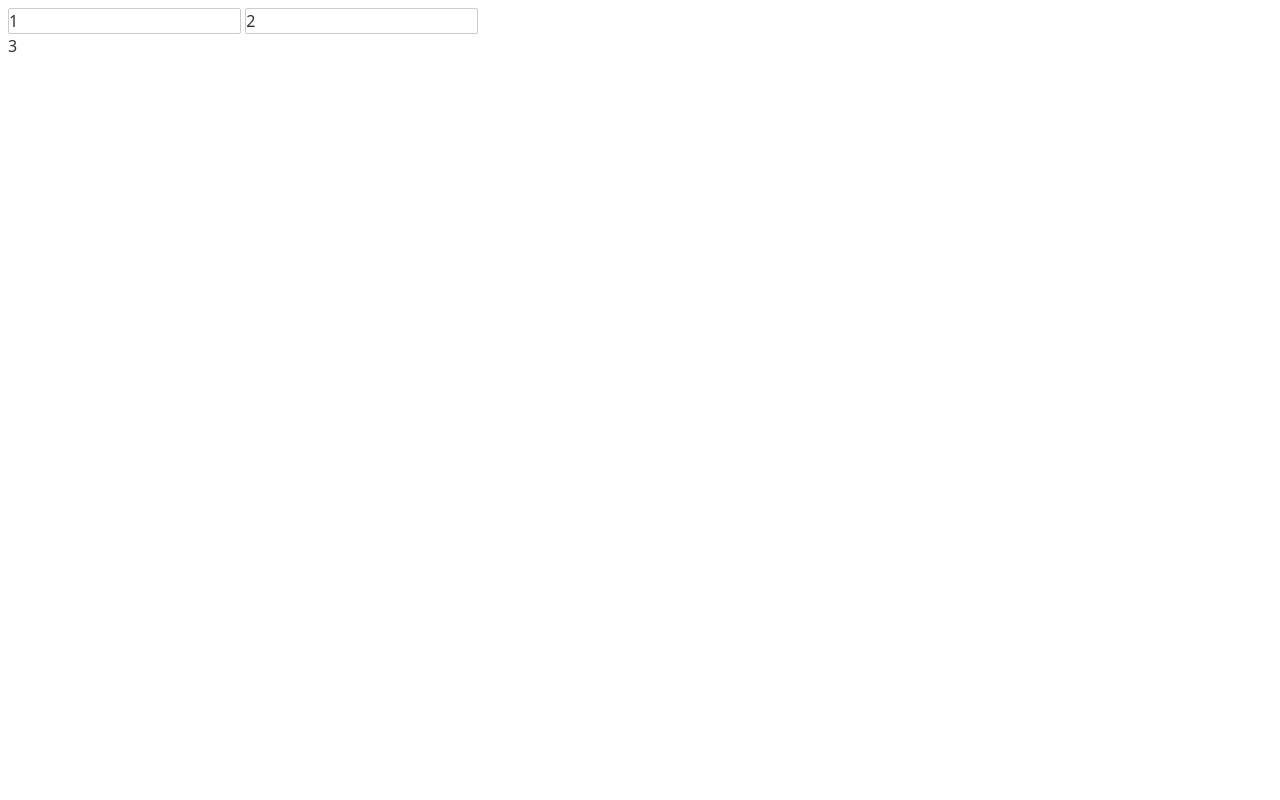
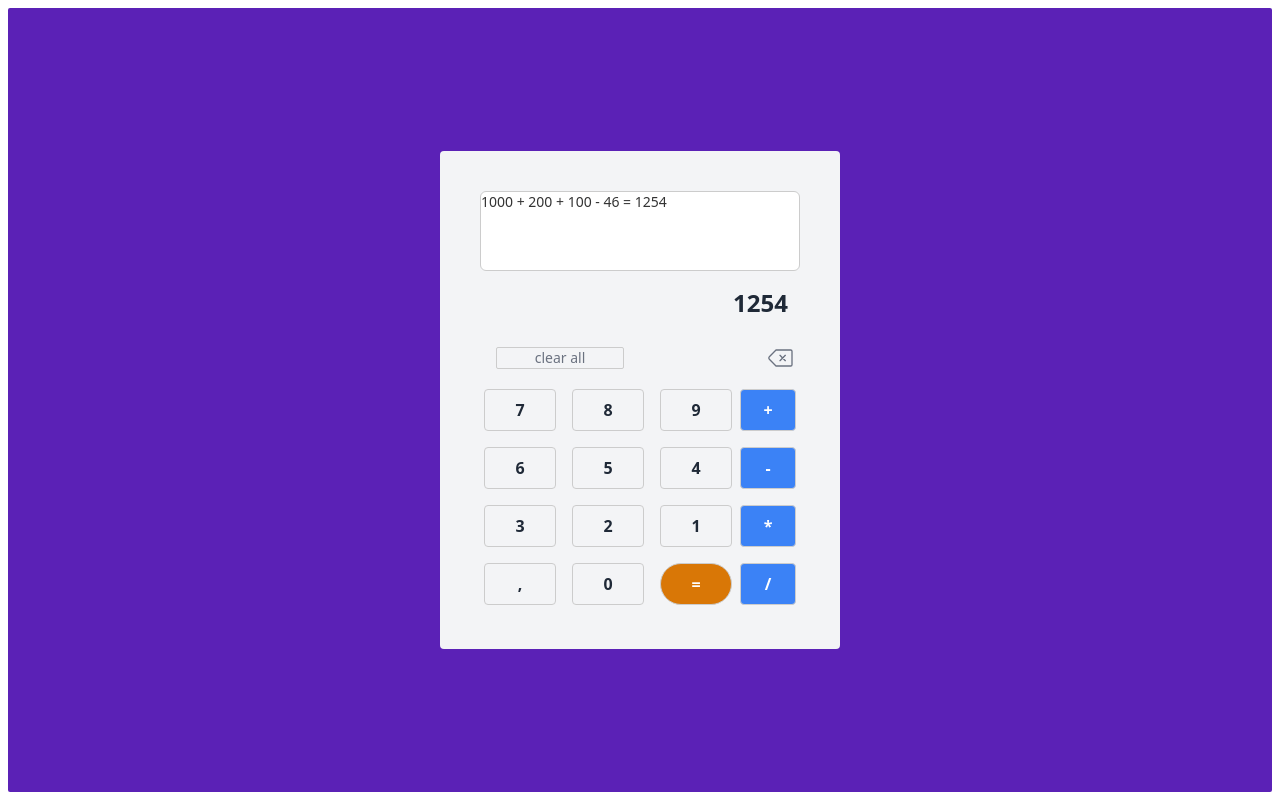
Before and after one commit to rianperassoli/first-svelte-project, a Svelte app: page / in a window 1280 px wide. Built offline with nearby package versions, Linux system fonts and the light colour scheme.

Commit message:
created calculator and stylized with tailwind css

```diff
--- a/src/App.svelte
+++ b/src/App.svelte
@@ -1,16 +1,52 @@
 <script>
-	let a = 1;
-	let b = 2;
-	let result = 0;
 
-	function sum(value1, value2) {
-		return Number(value1) + Number(value2);
-	}
 </script>
 
-<main>
-	<input type="number" bind:value={a} />
-	<input type="number" bind:value={b} />
+<main
+	class="bg-purple-800 h-full w-full rounded-sm flex items-center justify-center"
+>
+	<div class="flex-col p-10 bg-gray-100 rounded">
+		<div class="flex flex-col">
+			<textarea class="resize-none text-sm rounded-md mb-1 h-20">1000 + 200 + 100 - 46 = 1254</textarea>
+			<p class="text-gray-800 font-bold m-2 p-1 text-2xl text-right">1254</p>
+		</div>
 
-	<p>{sum(a, b)}</p>
+
+		<div class="inline-grid grid-cols-2 grid-rows-1 h-full w-full">
+			<button class='text-sm text-gray-500 m-4'>
+				clear all
+			</button>
+			<button class="flex items-center justify-end border-none pr-1">
+				<svg class="h-8 w-8 text-gray-500 hover:text-red-500"  width="24" height="24" viewBox="0 0 24 24" stroke-width="1" stroke="currentColor" fill="none" stroke-linecap="round" stroke-linejoin="round">  <path stroke="none" d="M0 0h24v24H0z"/>  <path d="M20 6a1 1 0 0 1 1 1v10a1 1 0 0 1 -1 1h-11l-5 -5a1.5 1.5 0 0 1 0 -2l5 -5Z" />  <path d="M12 10l4 4m0 -4l-4 4" /></svg>
+			</button>
+		</div>
+
+		<div class="flex flex-1 flex-row">
+			<div class="flex-initial w-64 p-1">
+				<div class="inline-grid grid-cols-3 grid-rows-4 gap-4 h-full w-full">
+					<button class="bg-gray-100 hover:bg-gray-200 text-gray-800 font-bold rounded">7</button>
+					<button class="bg-gray-100 hover:bg-gray-200 text-gray-800 font-bold rounded">8</button>
+					<button class="bg-gray-100 hover:bg-gray-200 text-gray-800 font-bold rounded">9</button>
+					<button class="bg-gray-100 hover:bg-gray-200 text-gray-800 font-bold rounded">6</button>
+					<button class="bg-gray-100 hover:bg-gray-200 text-gray-800 font-bold rounded">5</button>
+					<button class="bg-gray-100 hover:bg-gray-200 text-gray-800 font-bold rounded">4</button>
+					<button class="bg-gray-100 hover:bg-gray-200 text-gray-800 font-bold rounded">3</button>
+					<button class="bg-gray-100 hover:bg-gray-200 text-gray-800 font-bold rounded">2</button>
+					<button class="bg-gray-100 hover:bg-gray-200 text-gray-800 font-bold rounded">1</button>
+					<button class="bg-gray-100 hover:bg-gray-200 text-gray-800 font-bold rounded">,</button>
+					<button class="bg-gray-100 hover:bg-gray-200 text-gray-800 font-bold rounded">0</button>
+					<button class="bg-yellow-600 hover:bg-yellow-700 text-white font-bold py-2 px-4 rounded-full">=</button>
+				</div>
+			</div>
+
+			<div class="flex-initial w-16 p-1">
+				<div class="grid grid-cols-1 grid-rows-4 gap-4">
+					<button class="bg-blue-500 hover:bg-blue-700 text-white font-bold py-2 px-4 rounded">+</button>
+					<button class="bg-blue-500 hover:bg-blue-700 text-white font-bold py-2 px-4 rounded">-</button>
+					<button class="bg-blue-500 hover:bg-blue-700 text-white font-bold py-2 px-4 rounded">*</button>
+					<button class="bg-blue-500 hover:bg-blue-700 text-white font-bold py-2 px-4 rounded">/</button>
+				</div>
+			</div>
+		</div>
+	</div>
 </main>
```
